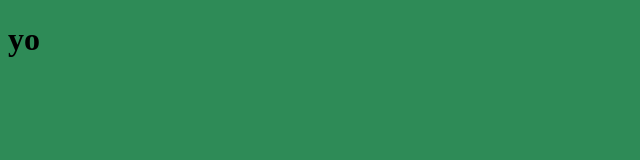
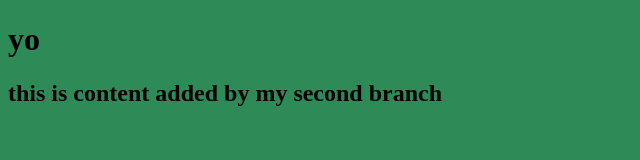
Before and after one commit to kwongz/branch-test-day5, a plain HTML site: page index.html in a window 1280 px wide. Shown: the whole page, without its empty margins (0-640 px from the left). Drawn offline with Linux system fonts and the light colour scheme.

Commit message:
first edit to second-branch:bowtie:

```diff
--- a/index.html
+++ b/index.html
@@ -11,6 +11,7 @@
   <h1>
     yo
   </h1>
+  <h2>this is content added by my second branch</h2>
 
 </body>
 </html>
```
